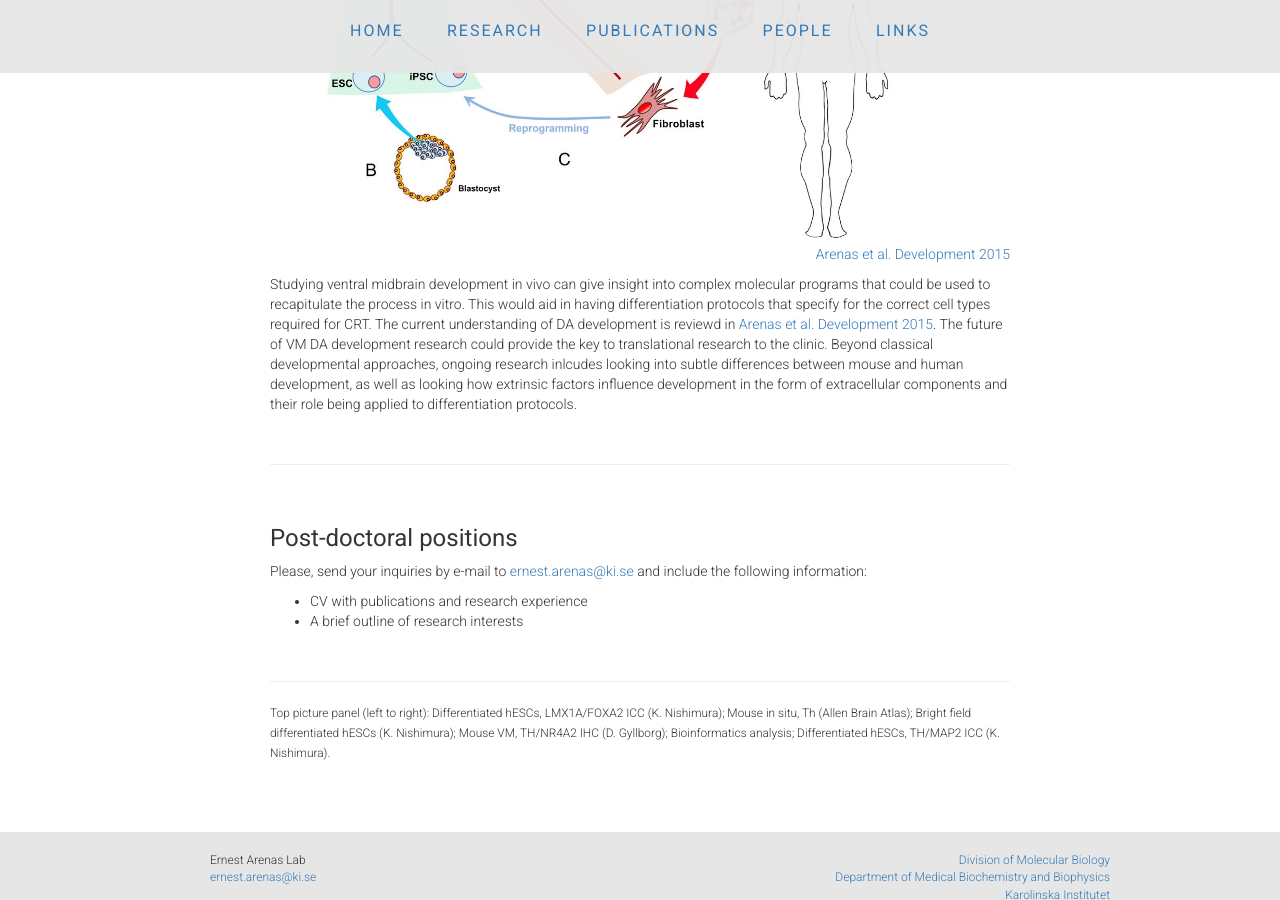
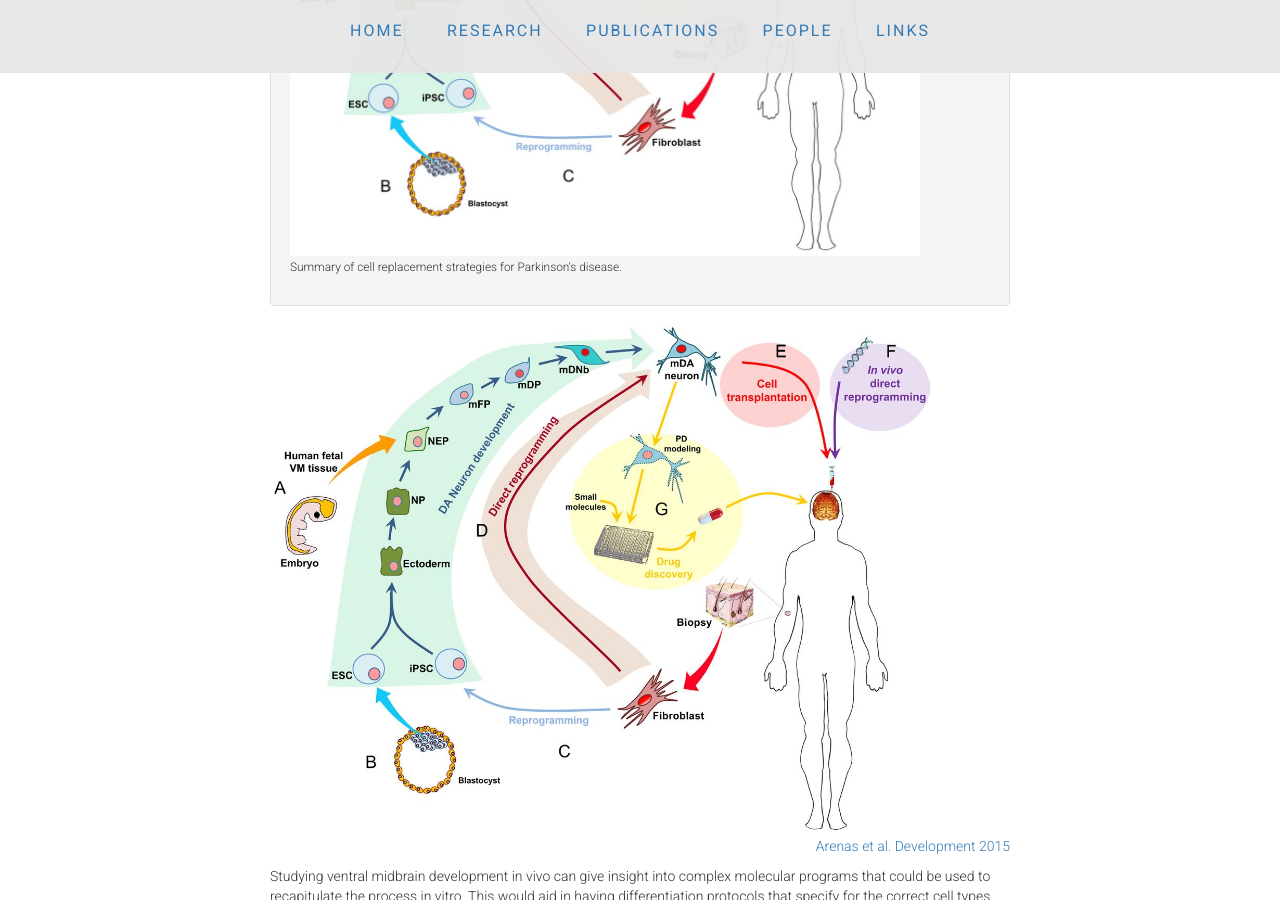
Before and after one commit to ArenasLab/arenaslab.github.io, a Jekyll site: the page research/index.html, which Jekyll copies as it is, in a window 1280 px wide and 900 px high, scrolled down 1569 px. Built offline with Jekyll 4.4.1, drawn with Linux system fonts in a browser that asks for light colours.

Commit message:
Update index.html

```diff
--- a/research/index.html
+++ b/research/index.html
@@ -76,7 +76,23 @@
 	       that is easily accessible, up-scalable and standarized is needed. Over the years, many groups have investigated other possibilities for CRT
 	       and has lead to profound advancements in the field. The knowledge obtained from this understanding can then be applied to ongoing stem cell
 	       differentiation protocols, to improve the efficiency and outcome of DA cells that could one day be used for CRT in PD patients.</p>
-        <img style='width: 90%; object-fit: contain' align="center" src="/img/F4.jpg"/>
+
+	  <div class="well">
+            <li class="media">
+              <div class="media-body">
+		<img style='width: 90%; object-fit: contain' align="center" src="/img/F4.jpg"/>
+                <!-- <img class="pull-left" style="margin-right:10px;" src="IMAGE FILE HERE" height="300px";> -->
+                <!--  <strong class="media-heading"><a href="LINK TO ARTICLE/NEWS HERE">TITLE FOR LINK HERE</a></strong> -->
+                <p><small>Summary of cell replacement strategies for Parkinson's disease.</small></p>
+                 <!-- <p>PARAGRAPH TEXT HERE</p>
+                FOR ADDITIONAL LINKS INCLUDE LINES BELOW, OTHERWISE REMOVE
+                <p><a href="LINK HERE">TITLE FOR LINK</a></p>
+                <p><a href="LINK HERE">TITLE FOR LINK</a></p> -->
+              </div>
+             </li>
+           </div>
+
+	       <img style='width: 90%; object-fit: contain' align="center" src="/img/F4.jpg"/>
 	  <p align="right"><a href="http://dev.biologists.org/content/142/11/1918.long">Arenas et al. Development 2015</a></p>
 	  <p>Studying ventral midbrain development in vivo can give insight into complex molecular programs that could be used to recapitulate
 	       the process in vitro. This would aid in having differentiation protocols that specify for the correct cell types required for CRT.
```
